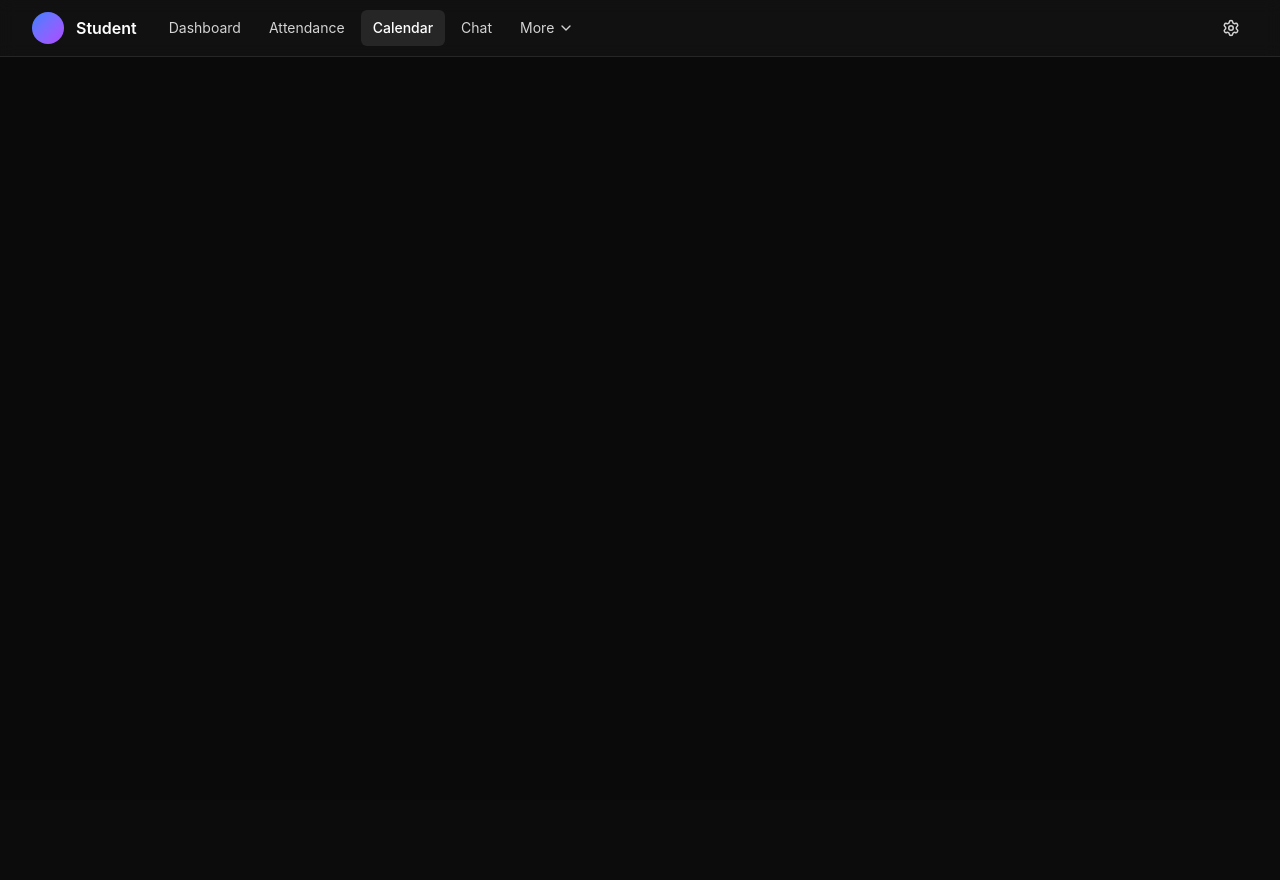
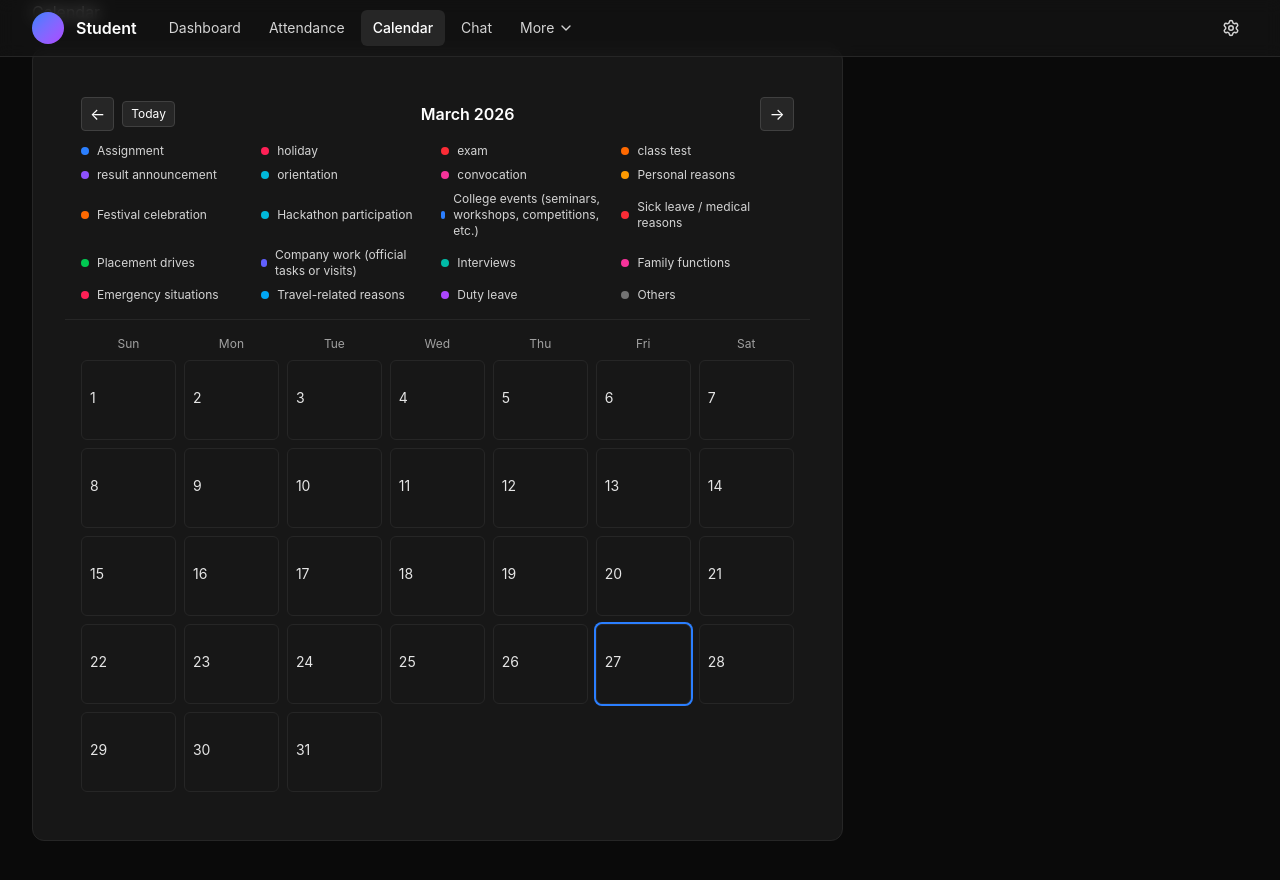
Before and after one commit to Jivan-Patel/CodingGita_lms_clone, a React (Vite) app: page /student/calendar in a window 1280 px wide. Before the commit the page ends 800 px from the top, so only its background shows below. Built offline with nearby package versions, Linux system fonts and the light colour scheme.

Commit message:
Calender page implemented

```diff
--- /dev/null
+++ b/src/components/CalenderCard.jsx
@@ -0,0 +1,71 @@
+import React from 'react';
+import CalenderGrid from './CalenderGrid.jsx';
+
+const LEGEND_ITEMS = [
+    { color: 'bg-blue-500', label: 'Assignment' },
+    { color: 'bg-rose-500', label: 'holiday' },
+    { color: 'bg-red-500', label: 'exam' },
+    { color: 'bg-orange-500', label: 'class test' },
+    { color: 'bg-violet-500', label: 'result announcement' },
+    { color: 'bg-cyan-500', label: 'orientation' },
+    { color: 'bg-pink-500', label: 'convocation' },
+    { color: 'bg-amber-500', label: 'Personal reasons' },
+    { color: 'bg-orange-500', label: 'Festival celebration' },
+    { color: 'bg-cyan-500', label: 'Hackathon participation' },
+    {
+        color: 'bg-blue-500',
+        label: 'College events (seminars, workshops, competitions, etc.)',
+    },
+    { color: 'bg-red-500', label: 'Sick leave / medical reasons' },
+    { color: 'bg-green-500', label: 'Placement drives' },
+    { color: 'bg-indigo-500', label: 'Company work (official tasks or visits)' },
+    { color: 'bg-teal-500', label: 'Interviews' },
+    { color: 'bg-pink-500', label: 'Family functions' },
+    { color: 'bg-rose-500', label: 'Emergency situations' },
+    { color: 'bg-sky-500', label: 'Travel-related reasons' },
+    { color: 'bg-purple-500', label: 'Duty leave' },
+    { color: 'bg-neutral-500', label: 'Others' },
+];
+
+function CalenderCard() {
+    return (
+        <div className="mx-auto max-w-7xl px-4 sm:px-6 lg:px-8 py-8 col-span-2 bg-neutral-900 border border-neutral-800 rounded-xl">
+            <div className="border-b border-neutral-800 p-4">
+                <div className="flex items-center justify-between">
+                    <div className="flex items-center gap-2">
+                        <button
+                            className="rounded border border-neutral-700 bg-neutral-800 px-2 py-1 hover:bg-neutral-700"
+                            aria-label="Previous month"
+                        >
+                            ←
+                        </button>
+                        <button
+                            className="rounded border border-neutral-700 bg-neutral-800 px-2 py-1 text-xs hover:bg-neutral-700"
+                            aria-label="Go to today"
+                        >
+                            Today
+                        </button>
+                    </div>
+                    <div className="font-semibold">March 2026</div>
+                    <button
+                        className="rounded border border-neutral-700 bg-neutral-800 px-2 py-1 hover:bg-neutral-700"
+                        aria-label="Next month"
+                    >
+                        →
+                    </button>
+                </div>
+                <div className="mt-3 grid grid-cols-2 gap-2 text-xs text-neutral-300 sm:grid-cols-3 md:grid-cols-4">
+                    {LEGEND_ITEMS.map((item, idx) => (
+                        <div key={idx} className="flex items-center gap-2">
+                            <span className={`h-2 w-2 rounded-full ${item.color}`}></span>
+                            <span>{item.label}</span>
+                        </div>
+                    ))}
+                </div>
+            </div>
+            <CalenderGrid />
+        </div>
+    );
+}
+
+export default CalenderCard;
--- /dev/null
+++ b/src/components/CalenderGrid.jsx
@@ -0,0 +1,43 @@
+import React from 'react';
+
+const WEEKDAYS = ['Sun', 'Mon', 'Tue', 'Wed', 'Thu', 'Fri', 'Sat'];
+
+function CalenderGrid() {
+  const days = Array.from({ length: 35 }, (_, i) => i + 1);
+
+  return (
+    <div className="p-4">
+      <div className="mb-2 grid grid-cols-7 gap-2 text-xs text-neutral-400">
+        {WEEKDAYS.map((day) => (
+          <div key={day} className="text-center">
+            {day}
+          </div>
+        ))}
+      </div>
+      <div className="grid grid-cols-7 gap-2">
+        {days.map((day) => (
+          <button
+            key={day}
+            className={`h-20 rounded-md border p-2 text-left transition ${
+              day === 27
+                ? 'border-neutral-800 bg-neutral-900 ring-2 ring-blue-500 hover:bg-neutral-800'
+                : day > 31
+                ? 'cursor-default border-transparent bg-transparent'
+                : 'border-neutral-800 bg-neutral-900 hover:bg-neutral-800'
+            }`}
+            disabled={day > 31}
+          >
+            <div
+              className='text-sm text-neutral-200'
+            >
+              {day <= 31 ? day : ''}
+            </div>
+            <div className="mt-1 flex gap-1"></div>
+          </button>
+        ))}
+      </div>
+    </div>
+  );
+}
+
+export default CalenderGrid;
--- a/src/pages/CalenderPage.jsx
+++ b/src/pages/CalenderPage.jsx
@@ -1,13 +1,19 @@
-import React from 'react'
+import React from 'react';
 import Nav from '../components/Nav2.jsx';
+import CalenderCard from '../components/CalenderCard.jsx';
 
 function CalenderPage() {
-    return (
-        <div className="min-h-screen pt-20 bg-neutral-950">
-            <Nav />
-
+  return (
+    <div className="min-h-screen bg-neutral-950">
+      <Nav />
+      <div className="mx-auto pb-10 max-w-7xl px-4 sm:px-6 lg:px-8 space-y-6 text-start">
+        <h2>Calendar</h2>
+        <div className="grid grid-cols-3">
+          <CalenderCard />
         </div>
-    )
+      </div>
+    </div>
+  );
 }
 
-export default CalenderPage
+export default CalenderPage;
--- a/src/pages/ChatPage.jsx
+++ b/src/pages/ChatPage.jsx
@@ -10,8 +10,8 @@ function ChatPage() {
                     <h1 className="text-3xl font-bold mb-1">Chat Groups</h1>
                     <p className="text-neutral-400 text-sm">Groups assigned to you and universal groups.</p>
                 </div>
-                <div className="grid grid-cols-1 md:grid-cols-2 lg:grid-cols-3 gap-4">
-                    <div className="text-neutral-400">No groups assigned to you yet.</div>
+                <div className='text-neutral-400'>
+                    No groups assigned to you yet.
                 </div>
             </div>
         </div>
```
